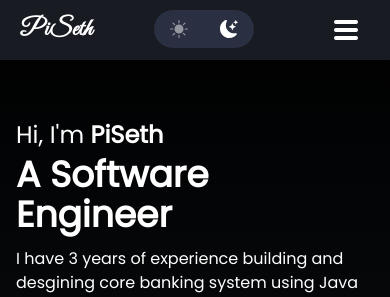
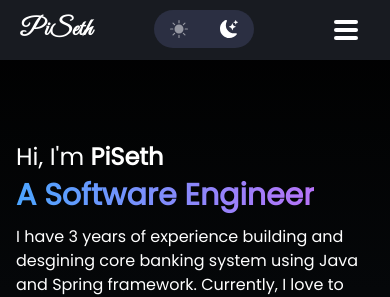
Before and after one commit to it-phnomden/maportfolio, a React (Create React App) app: page / in a window 390 px wide. Shown: the top 297 px of the page. Built offline with nearby package versions, Linux system fonts and the light colour scheme.

Commit message:
add bg gradient

```diff
--- a/src/components/Home.jsx
+++ b/src/components/Home.jsx
@@ -9,7 +9,7 @@ const Home = () => {
       <div name="home" className="h-screen w-full">
         <div className="max-w-screen-lg mx-auto flex flex-col justify-center items-center h-full px-4 md:flex-row">
           <div className="flex flex-col text-black dark:text-white">
-            <div className="text-4xl md:text-6xl mb-2">
+            <div className="text-3xl md:text-6xl mb-2">
               <p className="text-2xl md:text-3xl">Hi, I'm <b>PiSeth</b></p>
               <p className="dark:t-g font-extrabold py-1 md:py-2">A Software Engineer</p>
             </div>
--- a/src/index.css
+++ b/src/index.css
@@ -17,7 +17,7 @@ html {
 }
 
 @layer components {
-    .text-grd {
+    .t-g {
       @apply inline-block text-transparent bg-clip-text bg-gradient-to-r from-[#4ca5ff] to-[#b673f8];
     }
     .dark-mode {
```
